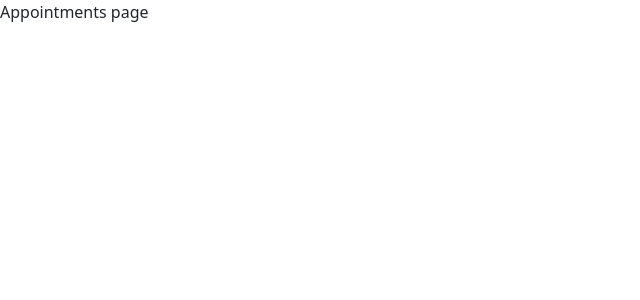
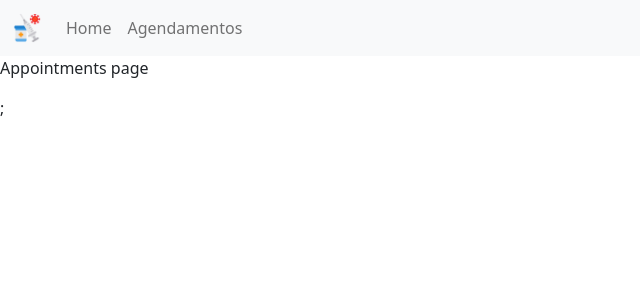
Before and after one commit to AnneLivia/PitangFrontend, a React (Create React App) app: page /appointments in a window 1280 px wide. Shown: the top 300 px of the page, without its empty margins (0-640 px from the left). Built offline with nearby package versions, Linux system fonts and the light colour scheme; no server answers.

Commit message:
Navbar component added

```diff
--- /dev/null
+++ b/src/components/Navbar/index.jsx
@@ -0,0 +1,44 @@
+import React from 'react';
+import { Navbar, Container, Nav } from 'react-bootstrap';
+import vaccineIcon from '../../assets/images/vaccine.png';
+
+import { Link } from 'react-router-dom';
+
+const CustomNavbar = ({ children }) => {
+  return (
+    <Navbar bg='light' expand='lg'>
+      <Container fluid>
+        <Navbar.Brand>
+          <Link to='/'>
+            <img
+              src={vaccineIcon}
+              width={30}
+              height={30}
+              className='d-inline-block align-top'
+              alt='React Bootstrap logo'
+            />
+          </Link>
+        </Navbar.Brand>
+        <Navbar.Toggle />
+        <Navbar.Collapse id='navbarScroll'>
+          <Nav
+            className='me-auto my-2 my-lg-0'
+            style={{ maxHeight: '100px' }}
+            navbarScroll
+          >
+            <Link className='nav-link' to='/'>
+              Home
+            </Link>
+            <Link className='nav-link' to='/appointments'>
+              Agendamentos
+            </Link>
+          </Nav>
+
+          {children}
+        </Navbar.Collapse>
+      </Container>
+    </Navbar>
+  );
+};
+
+export default CustomNavbar;
--- a/src/pages/Appointments/index.jsx
+++ b/src/pages/Appointments/index.jsx
@@ -1,7 +1,13 @@
 import React from 'react';
+import CustomNavbar from '../../components/Navbar';
 
 const Appointments = () => {
-  return <p>Appointments page</p>;
+  return (
+    <>
+      <CustomNavbar />
+      <p>Appointments page</p>;
+    </>
+  );
 };
 
 export default Appointments;
```
Also changed, not shown: src/services/api.jsx (line endings or trailing spaces).
